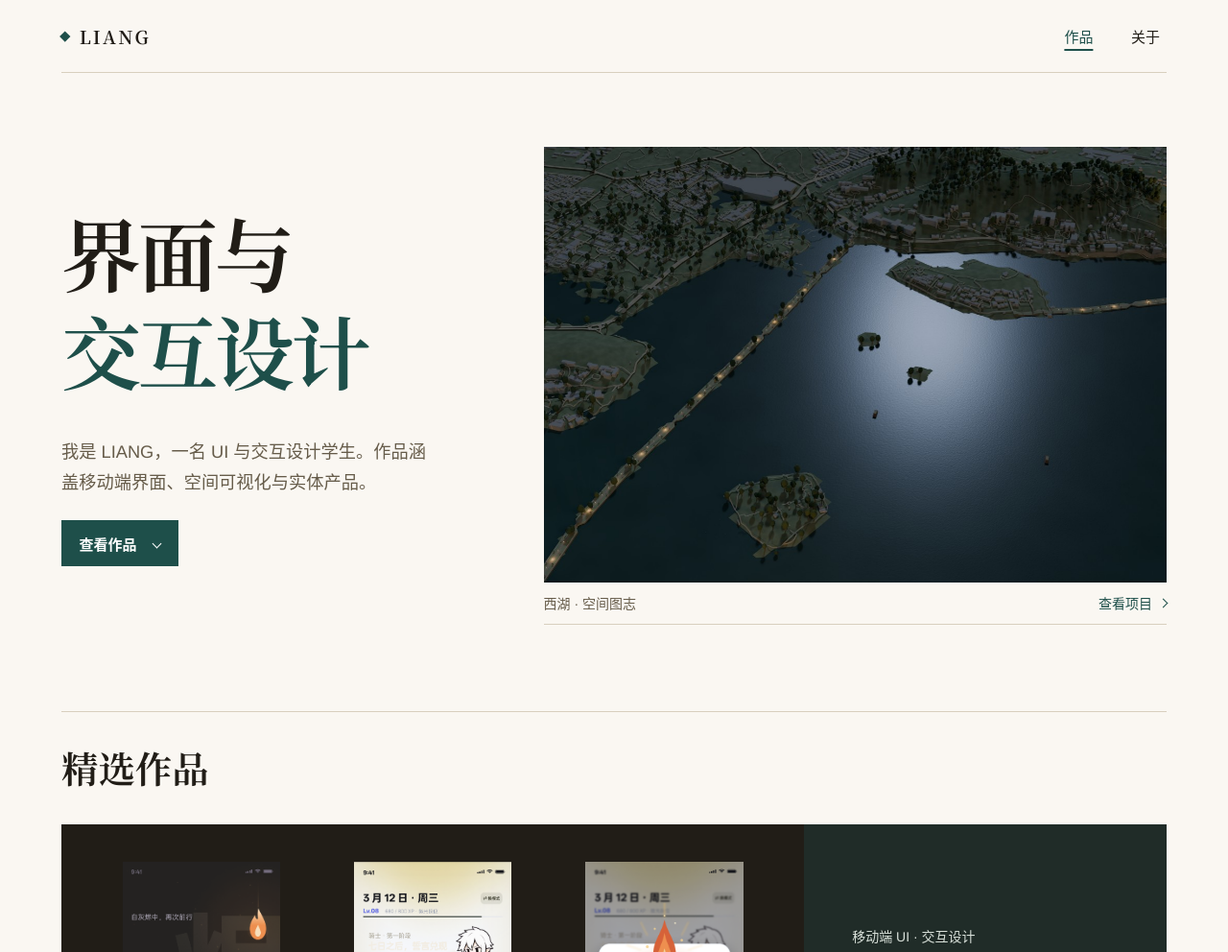
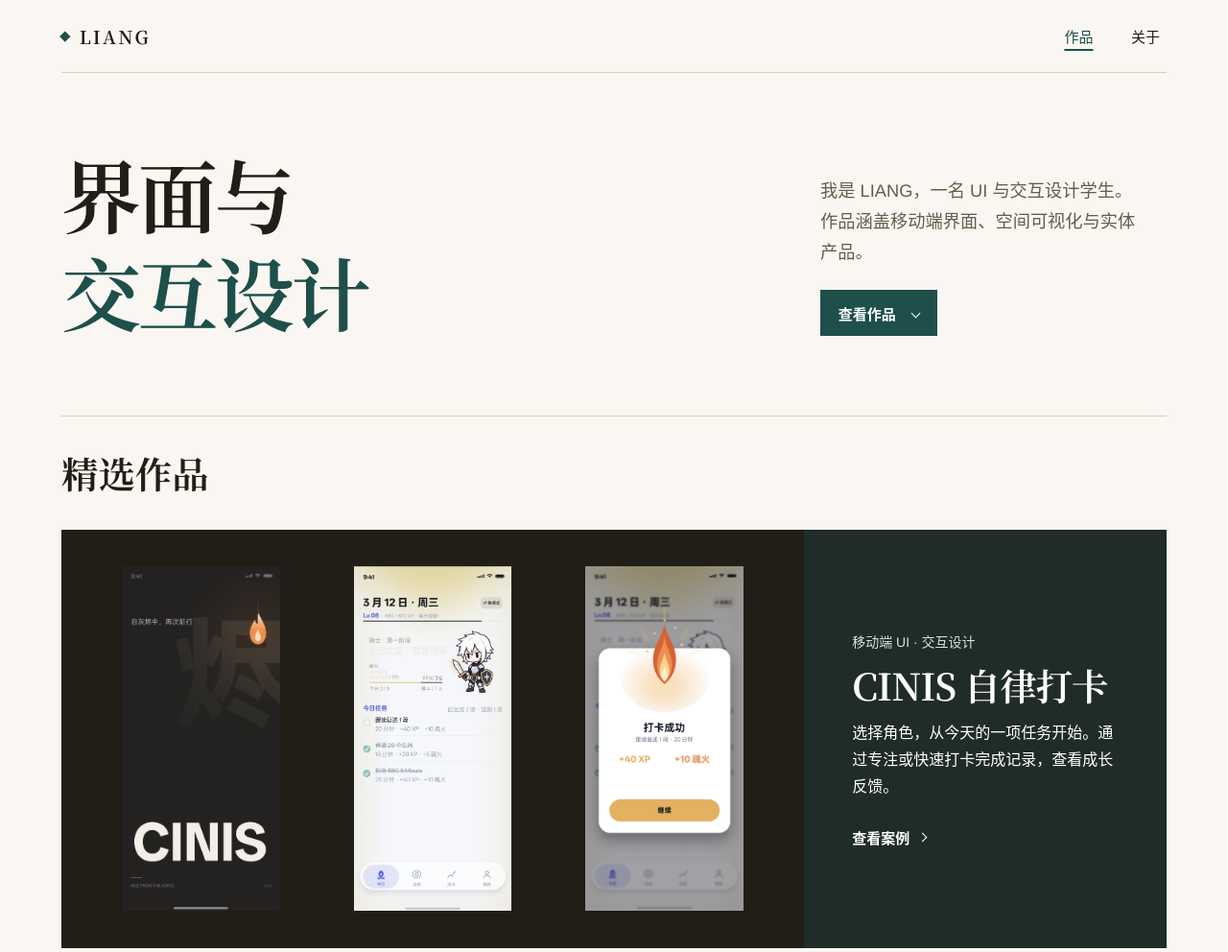
Before and after one commit to lxy060807/portfolio, a plain HTML site: page index.html in a window 1280 px wide. Shown: the top 992 px of the page at 96% size. Drawn offline with Linux system fonts and the light colour scheme.

```diff
--- a/index.html
+++ b/index.html
@@ -23,22 +23,11 @@
 
   <main id="main" class="frame">
     <section class="home-intro" aria-labelledby="home-title">
-      <div class="hero-copy">
-        <h1 id="home-title"><span class="hero-line"><span>界面与</span></span><span class="hero-line"><span>交互设计</span></span></h1>
-        <div class="home-summary">
-          <p>我是 LIANG，一名 UI 与交互设计学生。作品涵盖移动端界面、空间可视化与实体产品。</p>
-          <a class="hero-action" href="#work">查看作品</a>
-        </div>
+      <h1 id="home-title"><span class="hero-line"><span>界面与</span></span><span class="hero-line"><span>交互设计</span></span></h1>
+      <div class="home-summary">
+        <p>我是 LIANG，一名 UI 与交互设计学生。作品涵盖移动端界面、空间可视化与实体产品。</p>
+        <a class="hero-action" href="#work">查看作品</a>
       </div>
-      <a class="hero-preview" href="cases/westlake.html">
-        <div class="hero-image">
-          <img src="assets/westlake-night.jpg" alt="西湖空间模型的夜景，堤岸灯光映在湖面上" width="1440" height="900" fetchpriority="high">
-        </div>
-        <div class="hero-preview-caption">
-          <span>西湖 · 空间图志</span>
-          <span class="hero-preview-link">查看项目</span>
-        </div>
-      </a>
     </section>
 
     <section id="work" class="home-work" aria-labelledby="work-title">
--- a/style.css
+++ b/style.css
@@ -134,10 +134,10 @@ nav a[aria-current] {
 
 .home-intro {
   display: grid;
-  grid-template-columns: minmax(0, .82fr) minmax(0, 1.18fr);
-  align-items: center;
+  grid-template-columns: minmax(0, 2.05fr) minmax(0, 1fr);
+  align-items: end;
   gap: clamp(1.5rem, 4vw, 4.5rem);
-  padding-block: clamp(3rem, 6vw, 6rem) clamp(3rem, 7vw, 7rem);
+  padding-block: clamp(2.9rem, 6vw, 5.75rem) clamp(2.5rem, 6vw, 5.75rem);
 }
 
 h1 {
@@ -171,7 +171,7 @@ h1 {
 
 .home-summary {
   max-width: 21em;
-  margin-block-start: clamp(1.1rem, 3vw, 2.5rem);
+  padding-block-end: .4rem;
   font-size: clamp(1rem, 1.45vw, 1.14rem);
 }
 
@@ -196,7 +196,7 @@ h1 {
 
 .hero-action:hover { background: var(--paper); color: var(--accent); }
 
-.hero-action::after, .hero-preview-link::after, .project-link::after {
+.hero-action::after, .project-link::after {
   width: .44rem;
   height: .44rem;
   border: solid currentColor;
@@ -206,40 +206,6 @@ h1 {
 }
 
 .hero-action::after { transform: rotate(45deg); }
-
-.hero-preview { display: block; text-decoration: none; }
-
-.hero-image {
-  overflow: hidden;
-  aspect-ratio: 1.43;
-  background: var(--dark);
-}
-
-.hero-image img {
-  display: block;
-  width: 100%;
-  height: 100%;
-  object-fit: cover;
-  transition: scale 650ms var(--ease-out);
-}
-
-.hero-preview-caption {
-  display: flex;
-  justify-content: space-between;
-  align-items: center;
-  gap: .65rem;
-  padding-block: .72rem;
-  border-bottom: 1px solid var(--line);
-  color: var(--muted);
-  font-size: .875rem;
-}
-
-.hero-preview-link {
-  display: inline-flex;
-  align-items: center;
-  gap: .5rem;
-  color: var(--accent);
-}
 
 .text-link {
   display: inline-flex;
@@ -292,7 +258,6 @@ h1 {
 }
 
 @media (hover: hover) and (prefers-reduced-motion: no-preference) {
-  .hero-preview:hover img { scale: 1.035; }
   .project-card:hover img { transform: scale(1.035); }
   .project-card:hover .project-link { transform: translateX(4px); }
   .project-card-feature:hover .feature-screens img:first-child { transform: translateY(-6px); }
@@ -820,16 +785,10 @@ h1 {
   }
 
   .home-summary { animation-delay: 160ms; }
-  .hero-image { animation: cover-enter 720ms var(--ease-out) 80ms both; }
   .project-entered { animation: project-enter 520ms var(--ease-out) both; }
 
   @keyframes headline-rise {
     from { transform: translateY(104%); }
-  }
-
-  @keyframes cover-enter {
-    from { clip-path: inset(0 0 12% 0); opacity: .4; }
-    to { clip-path: inset(0); opacity: 1; }
   }
 
   @keyframes intro-enter {
@@ -844,18 +803,7 @@ h1 {
 }
 
 @media (prefers-reduced-motion: no-preference) {
-  @supports (animation-timeline: view()) {
-    .hero-image {
-      view-timeline-name: --cover;
-      view-timeline-axis: block;
-    }
-
-    .hero-image img {
-      animation: cover-drift linear both;
-      animation-timeline: --cover;
-      animation-range: exit 0% exit 95%;
-    }
-
+  @supports (animation-timeline: scroll()) {
     body:has(.case-page)::before {
       position: fixed;
       z-index: 3;
@@ -867,11 +815,6 @@ h1 {
       animation-timeline: scroll(root block);
       pointer-events: none;
       content: "";
-    }
-
-    @keyframes cover-drift {
-      from { transform: scale(1.07); }
-      to { transform: translateY(3.2%) scale(1.07); }
     }
 
     @keyframes reading-progress {
@@ -895,7 +838,6 @@ h1 {
 
   .home-intro { gap: 1.85rem; }
   .home-intro h1 { font-size: clamp(2.8rem, 10vw, 4.6rem); }
-  .hero-image { aspect-ratio: 1.48; }
 
   .home-summary { max-width: 24em; }
 
@@ -919,5 +861,5 @@ h1 {
 
 @media (prefers-reduced-motion: reduce) {
   :root { scroll-behavior: auto; }
-  .project-media img, .scene img, .hero-image img, .image-viewer { transition: none; }
+  .project-media img, .scene img, .image-viewer { transition: none; }
 }
```
